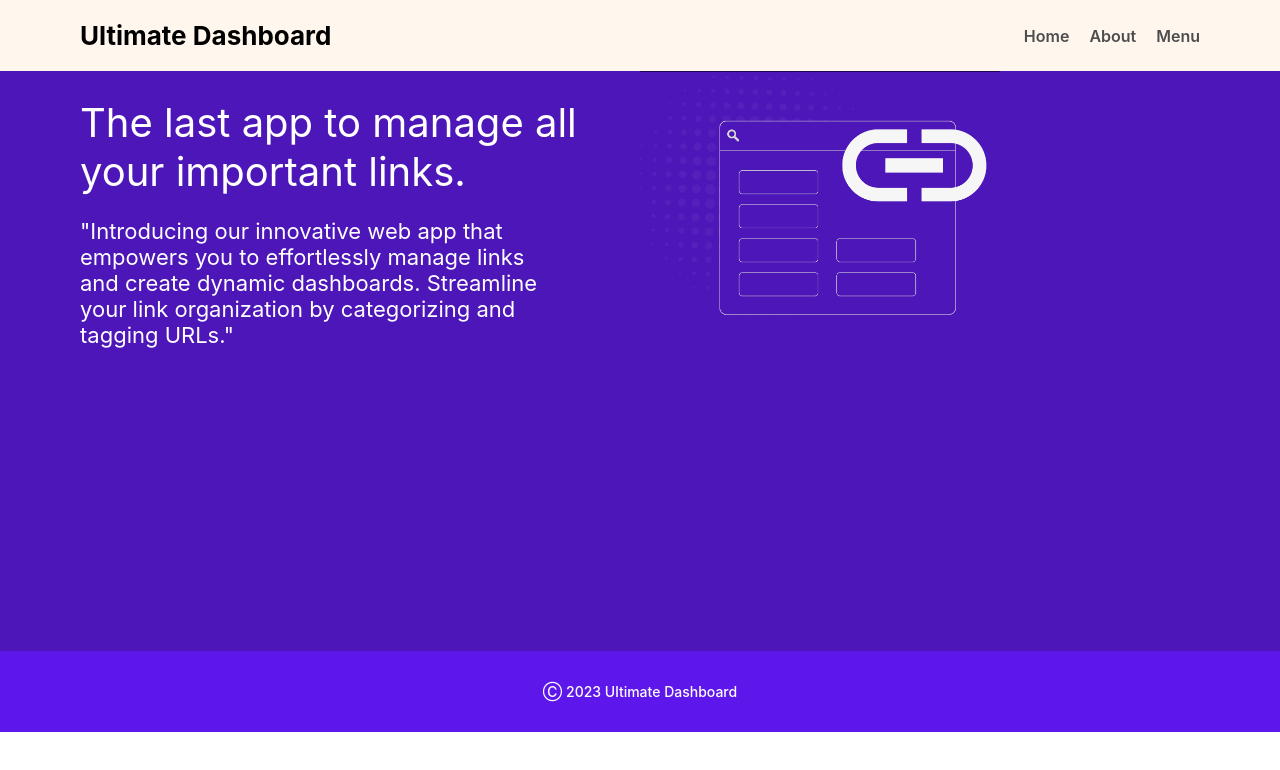
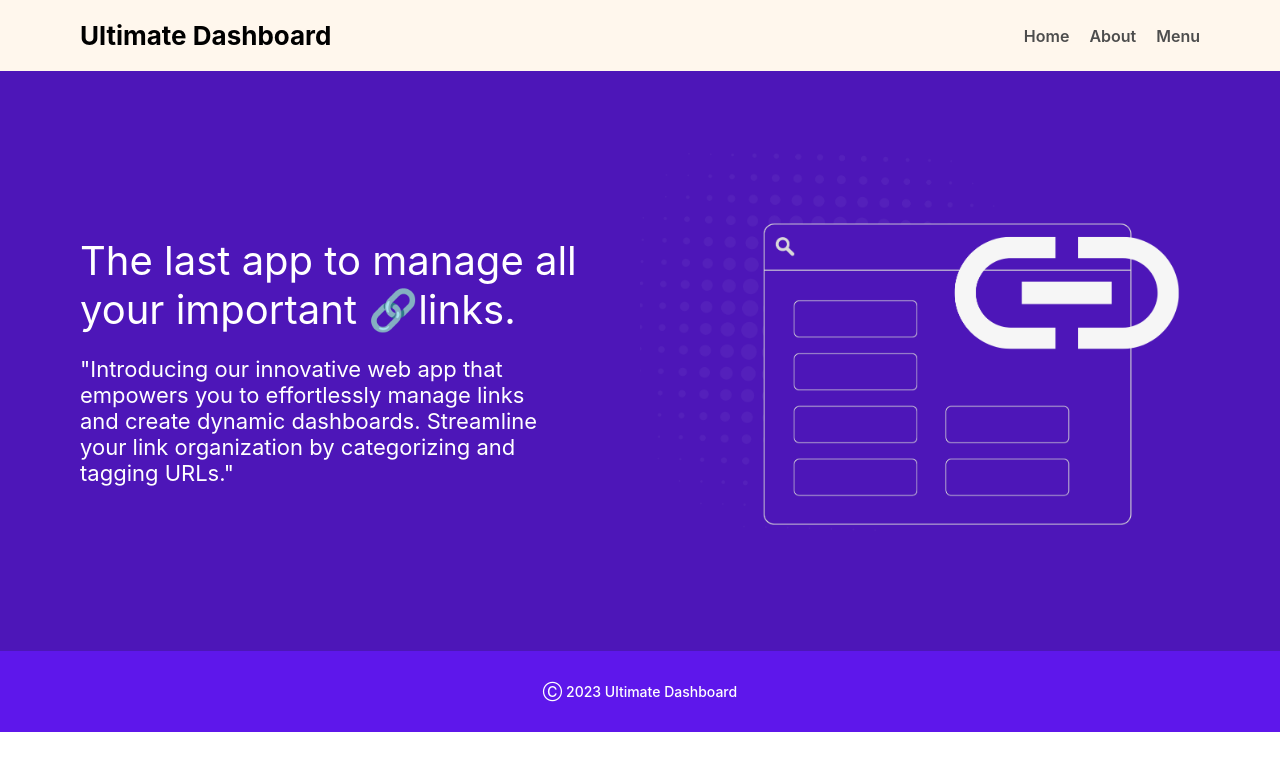
Before and after one commit to hkashyap-developer/dashboard, a React (Create React App) app: page /about in a window 1280 px wide. Shown: the top 770 px of the page. Built offline with nearby package versions, Linux system fonts and the light colour scheme.

Commit message:
About page done.

```diff
--- a/package.json
+++ b/package.json
@@ -3,6 +3,7 @@
   "version": "0.1.0",
   "private": true,
   "dependencies": {
+    "@sendgrid/mail": "^7.7.0",
     "@testing-library/jest-dom": "^5.17.0",
     "@testing-library/react": "^13.4.0",
     "@testing-library/user-event": "^13.5.0",
--- a/src/Pages/About/About.css
+++ b/src/Pages/About/About.css
@@ -1,17 +1,17 @@
 .abtHero-otrBx {
     background-color:#4D16B8;
     color:white;
-    min-height: 580px;
 }
 .abtHero-r1 {
     display:flex;
+    min-height:580px;
 }
 .abtHero-col {
     flex:1;
 }
 .abtHero-img {
     width:100%;
-    max-width:360px;
+    max-width:560px;
 }
 .abtHero-col1 {
     display: flex;
@@ -19,8 +19,14 @@
     justify-content: center;
     flex-direction: column;
 }
+.abtHero-r2 {
+    display: flex;
+    align-items: center;
+    justify-content: end;
+}
 .abtHero-col1 h1{
     font-size:40px;
+    margin-top:0px;
     margin-bottom:0px;
     font-weight:400;
 }
--- a/src/Pages/About/About.jsx
+++ b/src/Pages/About/About.jsx
@@ -8,7 +8,7 @@ const About = () => {
       <div class="abtHero-inrBx">
         <div class="abtHero-r1">
           <div class="abtHero-col1 abtHero-col">
-            <h1>The last app to manage all your important links.</h1>
+            <h1>The last app to manage all your important 🔗links.</h1>
             <p>"Introducing our innovative web app that empowers you to effortlessly manage links and create dynamic dashboards. Streamline your link organization by categorizing and tagging URLs."</p>
           </div>
           <div class="abtHero-r2 abtHero-col">
```
Also changed, not shown: src/Pages/About/Media/about-hero.png, 1 other file (tests, documents, lock files or other folders).
